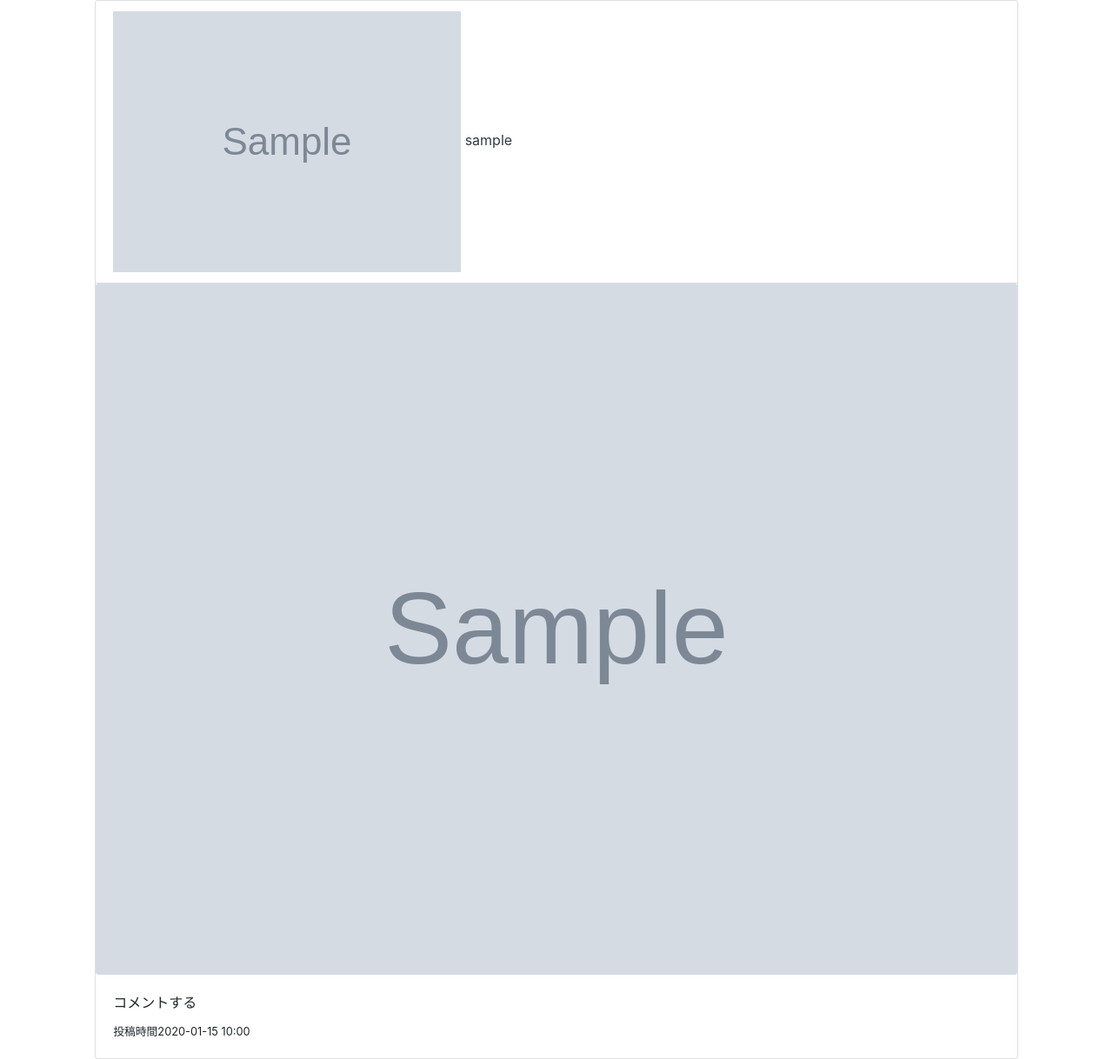
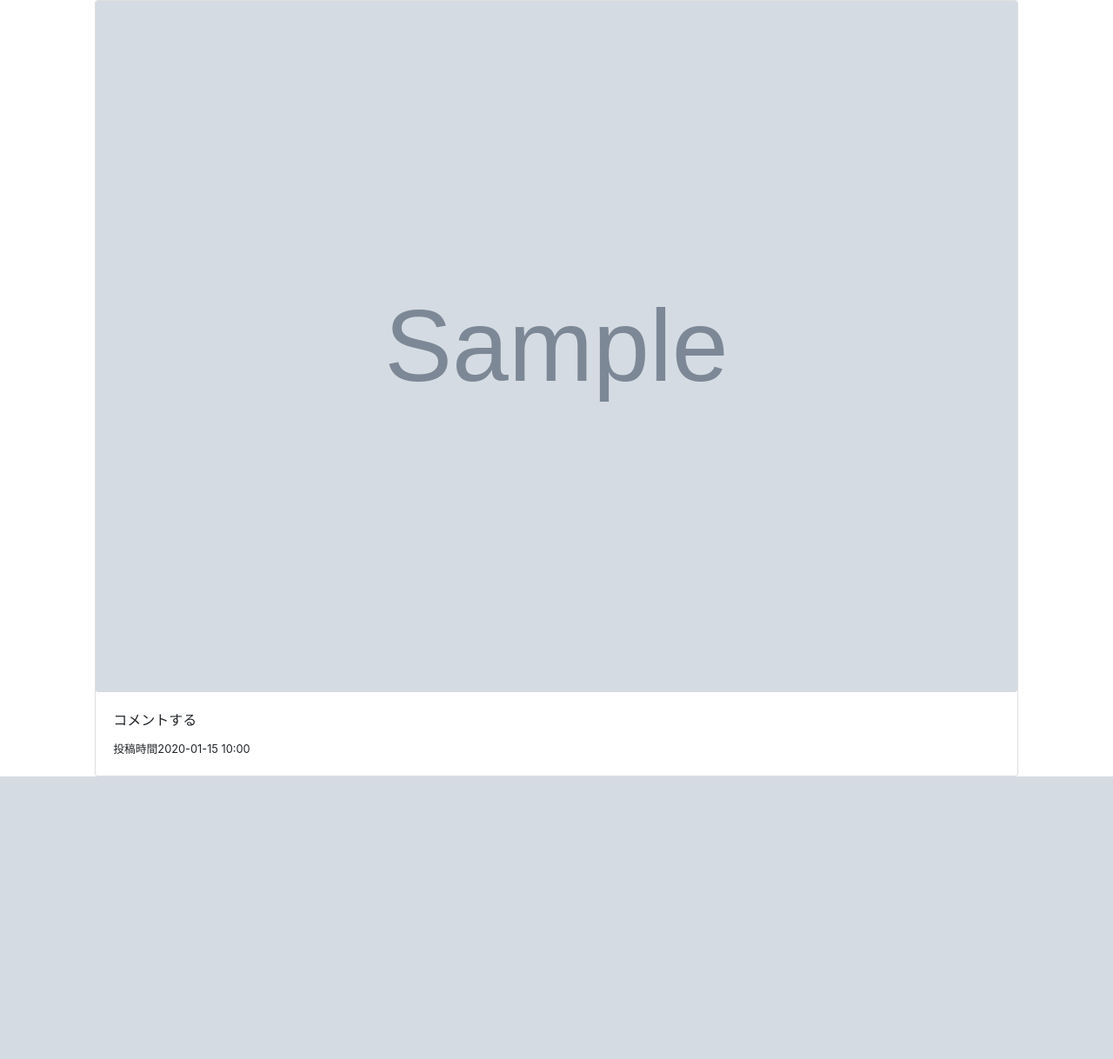
Before and after one commit to toyohamahiroumi/photo-cell, a Django app: template app/templates/app/index.html in a window 1280 px wide. Shown: the part 56-1274 px from the top of the page at 87% size. After the commit the page ends 949 px from the top, so only its background shows below. Run offline with Django 3.2, Linux system fonts and the light colour scheme; the template is opened without the code that fills it: most values are stand-ins (such as "Sample title", 1, 10 or a date in 2020); grey boxes marked "Sample" are stand-in pictures; parts of the project's set-up code (start-up, migrations or seed data) failed here and were passed over; some libraries are stand-ins or nearby versions.

Commit message:
クエリできた

```diff
--- a/app/templates/app/index.html
+++ b/app/templates/app/index.html
@@ -6,17 +6,11 @@
     <!-- もし投稿があれば一覧を表示する -->
     {% if post_list %}
     {% for post in post_list %}
-    <div class="row p-10 text-lefti">
+    <div class="row p-10 text-left">
         <div class="col-10 offset-1">
             <div class="card">
-                <ul class="list-group list-group-flush">
-                    <li class="list-group-item"><a href="(% url 'app:userdetail' post.username %)" class="text-dark"><img
-                                src="{{ post.user.icon.url }}" class="timeline-icon" style="height:3%">
-                            {{post.user.username }}
-                        </a>
-                    </li>
-                </ul>
-                <img src="{{post.picture.url}}" class="card-img" />
+
+                <img src="{{post.image.url}}" class="card-img" />
                 <div class="card-body">
                     <div class="like_list">
                         <!-- ここにお気に入り機能を実装していく -->
@@ -24,6 +18,13 @@
                      <div class="card-hedder">
                         コメントする
                     </div>
+
+                    <!-- <div class=right><a href="(% url 'app:userdetail' post.username %)" class="text-dark">
+                        <img src="{{ post.user.icon.url }}" class='test' >
+                            {{post.user.username }}
+                        </a>
+                    </div>
+                 -->
                     <div class="pt-2">
                         <small>
                             投稿時間{{ post.created_at|date:'Y-m-d H:i' }}
--- a/app/views.py
+++ b/app/views.py
@@ -104,4 +104,5 @@ class Index(ListView):
     context_object_name = 'post_list'
     template_name = 'app/index.html'
     paginate_by = 100
-    queryset = Photo.objects.order_by('created_at')
+    user = User.objects.
+    queryset = Photo.objects.distinct('user').order_by('created_at')
```
Also changed, not shown: app/static/css/style.css (+13 -0 lines), db.sqlite3, media/icon/51wqhirxjQL._SX354_BO1204203200_.jpg (deleted), media/icon/タウンロート.jpeg (added), media/image/large_LLNpIk5.jpg (added).
